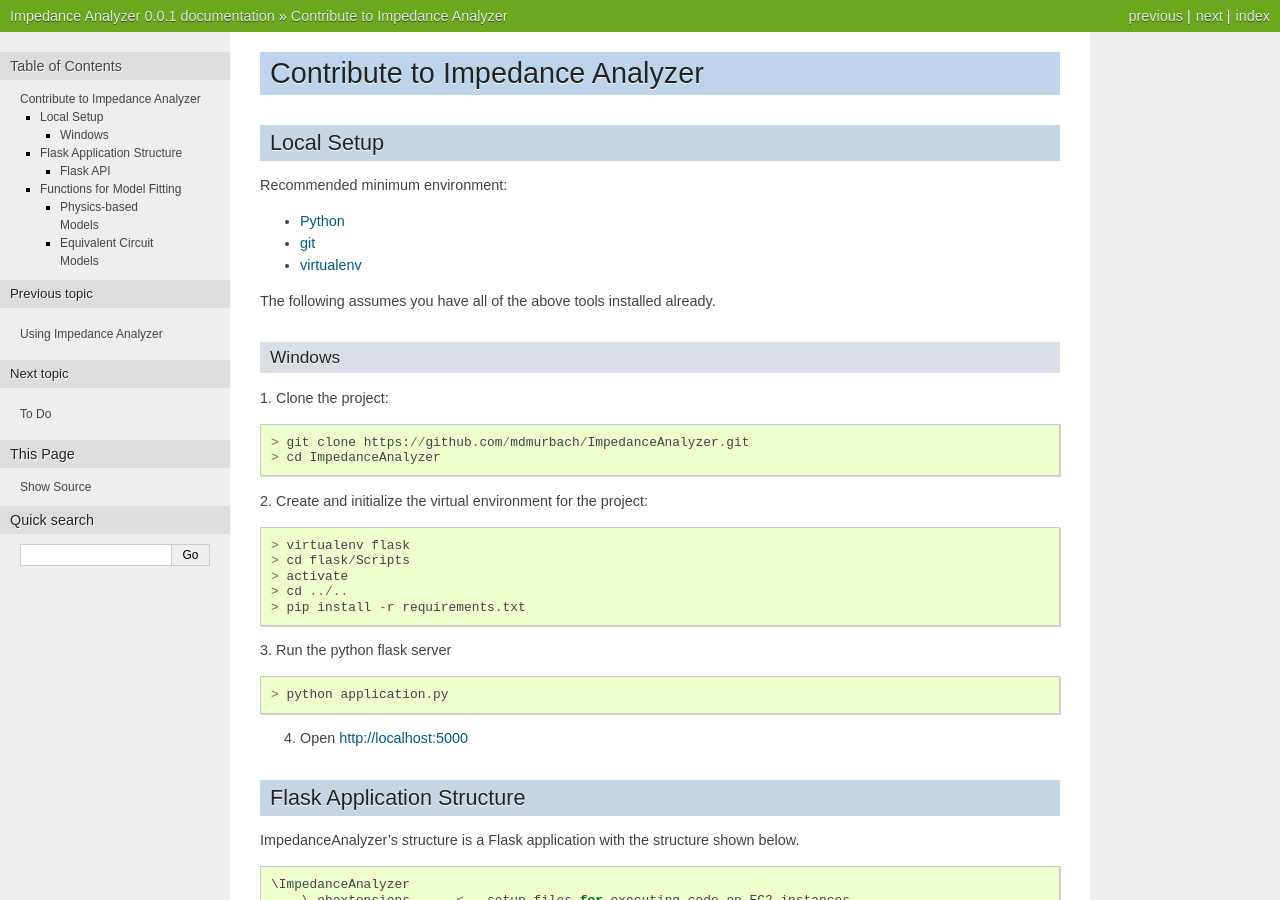
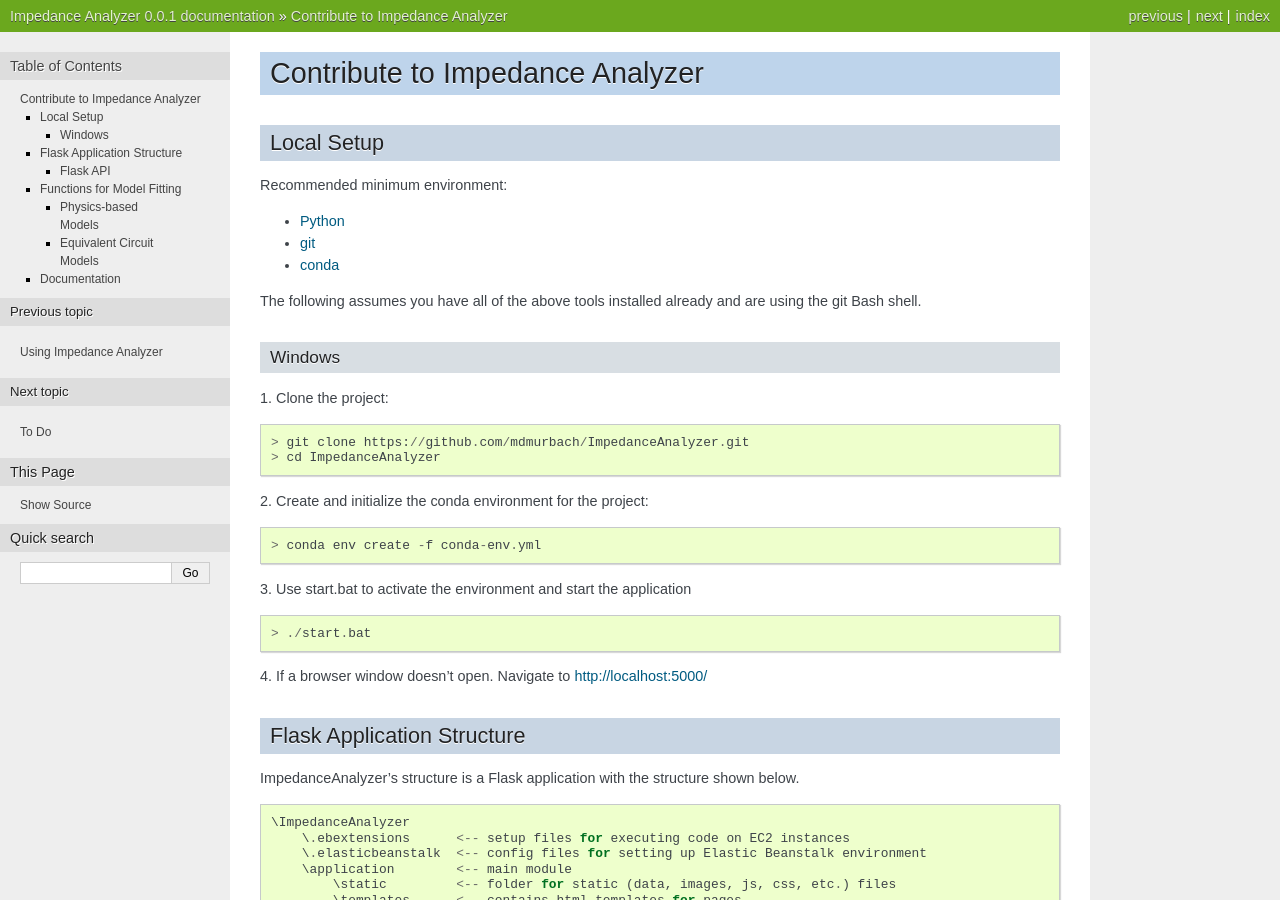
Before and after one commit to mdmurbach/ImpedanceAnalyzer, a Sphinx documentation site: the page built from docs/source/contribute.rst, in a window 1280 px wide and 900 px high. Built offline with Sphinx 7.4.7, drawn with Linux system fonts in a browser that asks for light colours; some of the changed text lies outside the part shown.

Commit message:
Now using conda environments for package management
Need to make sure everything still works with AWS

```diff
--- a/docs/source/contribute.rst
+++ b/docs/source/contribute.rst
@@ -8,9 +8,9 @@
 
 * `Python <https://www.python.org/>`_
 * `git <https://git-scm.com/>`_
-* `virtualenv <https://python-guide.readthedocs.io/en/latest/dev/virtualenvs/#virtualenv>`_
+* `conda <https://conda.io/docs/index.html>`_
 
-The following assumes you have all of the above tools installed already.
+The following assumes you have all of the above tools installed already and are using the git Bash shell.
 
 Windows
 ^^^^^^^^
@@ -21,21 +21,19 @@
     > git clone https://github.com/mdmurbach/ImpedanceAnalyzer.git
     > cd ImpedanceAnalyzer
 
-2. Create and initialize the virtual environment for the project:
+2. Create and initialize the conda environment for the project:
 ::
 
-    > virtualenv flask
-    > cd flask/Scripts
-    > activate
-    > cd ../..
-    > pip install -r requirements.txt
+    > conda env create -f conda-env.yml
 
-3. Run the python flask server
+3. Use start.bat to activate the environment and start the application
 ::
 
-    > python application.py
+    > ./start.bat
 
-4. Open http://localhost:5000
+4. If a browser window doesn't open. Navigate to http://localhost:5000/
+::
+
 
 Flask Application Structure
 ---------------------------
@@ -89,3 +87,12 @@
 
 .. automodule:: application.ECfit.circuit_elements
     :members:
+
+Documentation
+-------------
+
+This project is documented using Sphinx. To rebuild the documentation:
+::
+
+    > cd docs
+    > ./make.bat html
```
Also changed, not shown: conda-env.yml (added, +14 -0 lines), requirements.txt (+14 -14 lines), 1 other file.
